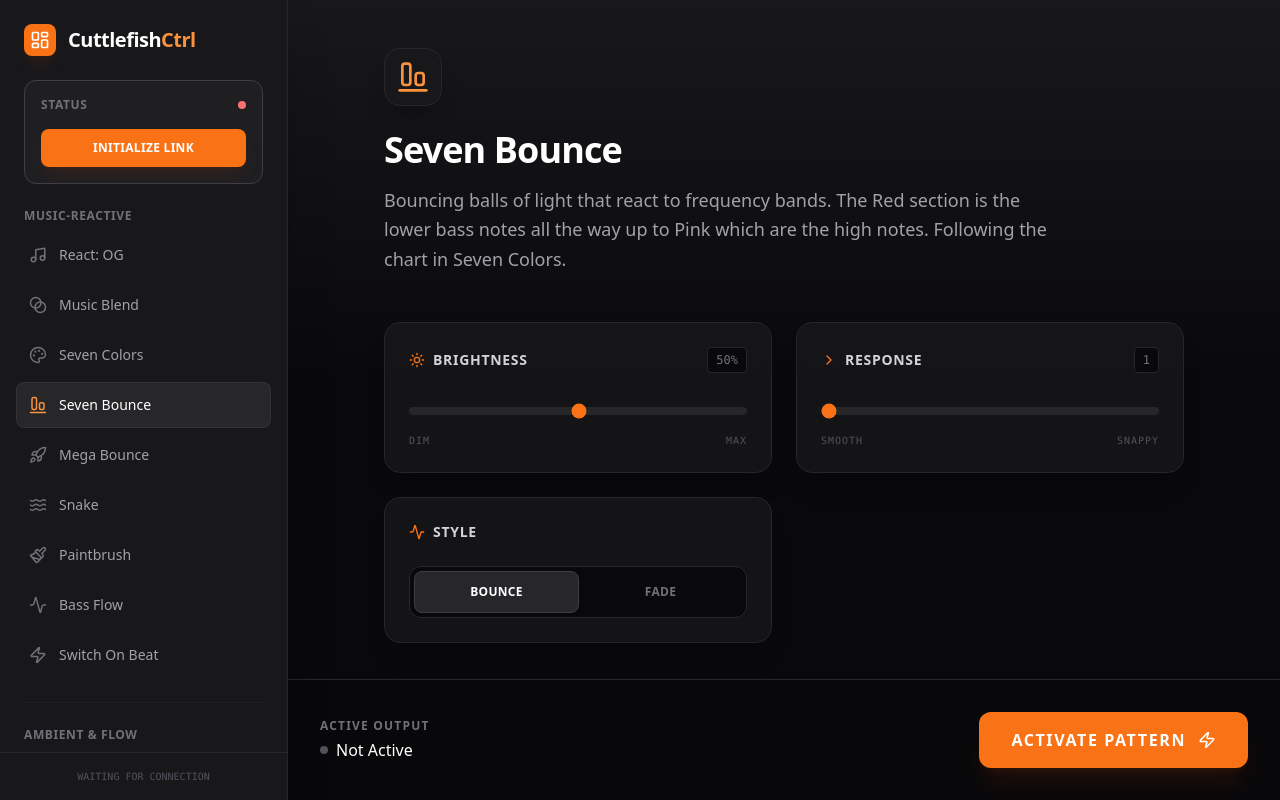
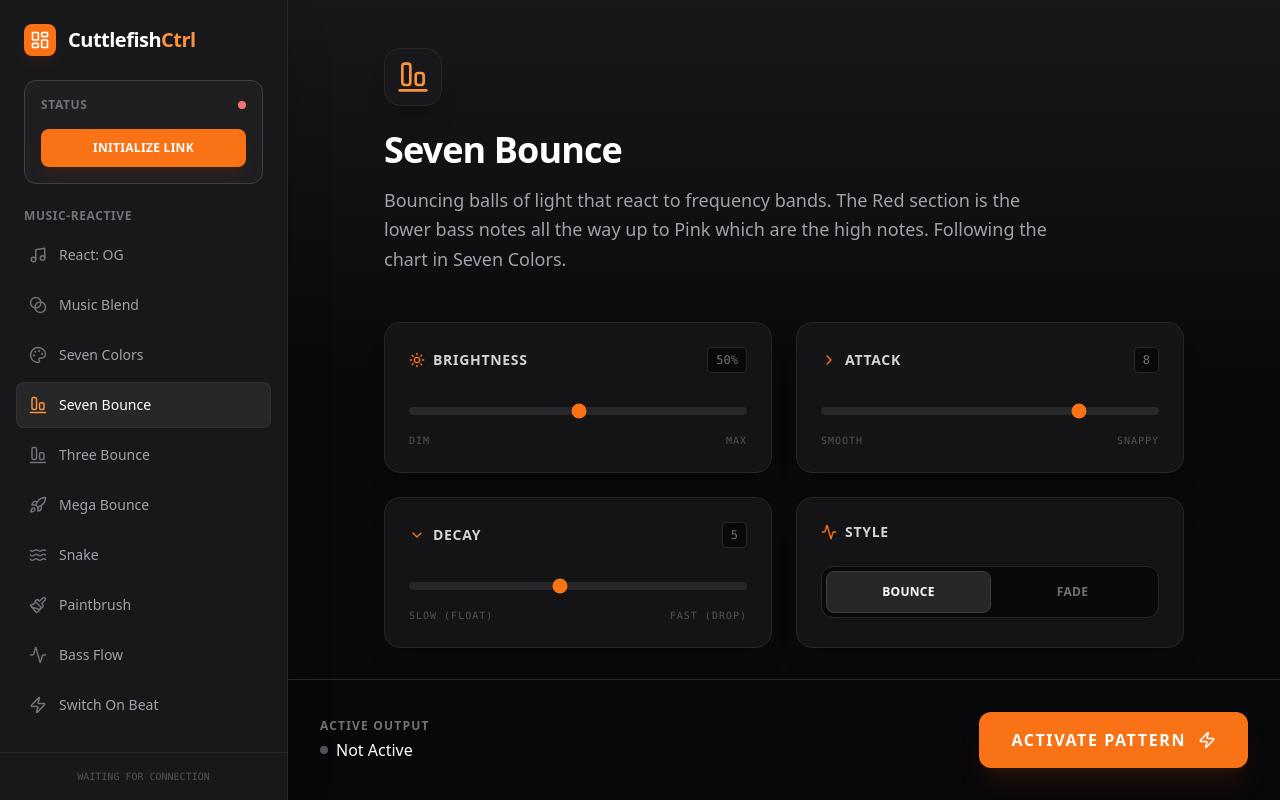
Before and after one commit to Koby1997/CuttlefishLights, a React (Vite) app in the folder control-dashboard/: page / in a window 1280 px wide. Both pictures are taken after a click on the button "Seven Bounce". Built offline with nearby package versions, Linux system fonts and the light colour scheme.

Commit message:
Created 3 Bounce

```diff
--- a/control-dashboard/src/App.jsx
+++ b/control-dashboard/src/App.jsx
@@ -88,7 +88,22 @@ function App() {
       hasDirection: false,
       hasBrightness: true,
       hasSubMode: true,  // 0 = Bounce, 1 = Fade
-      hasResponse: true,  // Controls smoothing speed (var2)
+      hasResponse: true,  // Controls Attack smoothing speed (var2)
+      hasDecay: true,    // Controls Decay gravity speed (var3)
+      category: "Music-Reactive"
+    },
+    {
+      id: "THREEBOUNCE",
+      title: "Three Bounce",
+      icon: AlignEndHorizontal,
+      desc: "Like Seven Bounce, but groups the frequencies into 3 distinct Low, Mid, and High sections. The Low section represents bands 1-3, Mid represents bands 3-5, and High represents bands 5-7.",
+      hasSpeed: false,
+      hasDirection: false,
+      hasBrightness: true,
+      hasSubMode: true,  // 0 = Bounce, 1 = Fade
+      hasResponse: true,  // Controls Attack smoothing speed (var2)
+      hasDecay: true,    // Controls Decay gravity speed (var3)
+      hasSectionColors: true,
       category: "Music-Reactive"
     },
     {
@@ -214,6 +229,9 @@ function App() {
   const [tempVar2, setTempVar2] = useState(50); // Generic Variable 2 (e.g. Response)
   const [tempVar3, setTempVar3] = useState(0); // Generic Variable 3
   const [tempColor, setTempColor] = useState("#ffffff"); // Hex Color for Solid Color mode
+  const [section1Color, setSection1Color] = useState("#ff0000"); // Red Default
+  const [section2Color, setSection2Color] = useState("#00ff00"); // Green Default
+  const [section3Color, setSection3Color] = useState("#ff00d2"); // Pink Default
 
   useEffect(() => {
     // Force the aesthetic defaults for the initially selected mode on page load
@@ -244,7 +262,18 @@ function App() {
         setTempSpeed(50); // N/A
         setDirection(1); // N/A
         setTempVar1(0); // Style: Bounce
-        setTempVar2(1); // Response: 1
+        setTempVar2(8); // Attack: 8 (Snappy default)
+        setTempVar3(5); // Decay: 5 (Standard default)
+        break;
+      case "THREEBOUNCE":
+        setTempSpeed(50); // N/A
+        setDirection(1); // N/A
+        setTempVar1(0); // Style: Bounce
+        setTempVar2(8); // Attack
+        setTempVar3(5); // Decay
+        setSection1Color("#ff0000"); // Red Default
+        setSection2Color("#00ff00"); // Green Default
+        setSection3Color("#ff00d2"); // Pink Default
         break;
       case "MEGABOUNCE":
         setTempSpeed(50); // N/A
@@ -344,9 +373,11 @@ function App() {
     // VAR1 / VAR2 / VAR3
     let var1 = tempVar1;
     let var2 = tempVar2;
-    let var3 = mode.id === "MEGABOUNCE" ? tempVar3 : 0;
+    let var3 = (mode.id === "MEGABOUNCE" || mode.id === "BOUNCE" || mode.id === "THREEBOUNCE") ? tempVar3 : 0;
 
     let r = 0, g = 0, b = 0;
+    let r2 = 0, g2 = 0, b2 = 0;
+    let r3 = 0, g3 = 0, b3 = 0;
 
     // For Solid Color Mode, intercept vars and send RGB
     if (mode.hasColorPicker) {
@@ -361,10 +392,25 @@ function App() {
       r = parseInt(hex.substring(0, 2), 16);
       g = parseInt(hex.substring(2, 4), 16);
       b = parseInt(hex.substring(4, 6), 16);
+    } else if (mode.id === "THREEBOUNCE") {
+      const hex1 = section1Color.replace('#', '');
+      r = parseInt(hex1.substring(0, 2), 16);
+      g = parseInt(hex1.substring(2, 4), 16);
+      b = parseInt(hex1.substring(4, 6), 16);
+
+      const hex2 = section2Color.replace('#', '');
+      r2 = parseInt(hex2.substring(0, 2), 16);
+      g2 = parseInt(hex2.substring(2, 4), 16);
+      b2 = parseInt(hex2.substring(4, 6), 16);
+
+      const hex3 = section3Color.replace('#', '');
+      r3 = parseInt(hex3.substring(0, 2), 16);
+      g3 = parseInt(hex3.substring(2, 4), 16);
+      b3 = parseInt(hex3.substring(4, 6), 16);
     }
 
     // Send the Single Unified Command
-    await serialService.sendConfig(mode.id, delay, dirVal, brightVal, var1, var2, var3, r, g, b);
+    await serialService.sendConfig(mode.id, delay, dirVal, brightVal, var1, var2, var3, r, g, b, r2, g2, b2, r3, g3, b3);
     setActiveMode(mode.id);
   };
 
@@ -660,12 +706,12 @@ function App() {
               </div>
             )}
 
-            {/* Response / Smoothing Control (VAR3 for MegaBounce, VAR2 for old modes) */}
+            {/* Attack / Smoothing Control (VAR3 for MegaBounce, VAR2 for old modes) */}
             {currentMode.hasResponse && (
               <div className="bg-zinc-900/80 backdrop-blur-sm p-6 rounded-2xl border border-zinc-800 shadow-xl">
                 <div className="flex items-center justify-between mb-6">
                   <label className="flex items-center gap-2 text-sm font-bold text-zinc-300 uppercase tracking-wider">
-                    <ChevronRight size={16} className="text-orange-500" /> Response
+                    <ChevronRight size={16} className="text-orange-500" /> Attack
                   </label>
                   <span className="text-xs font-mono text-zinc-500 bg-zinc-950 px-2 py-1 rounded border border-zinc-800">
                     {currentMode.id === "MEGABOUNCE" ? tempVar3 : tempVar2}
@@ -674,7 +720,7 @@ function App() {
                 <input
                   type="range"
                   min="1"
-                  max={(currentMode.id === "MEGABOUNCE" || currentMode.id === "BOUNCE") ? "10" : "100"}
+                  max={(currentMode.id === "MEGABOUNCE" || currentMode.id === "BOUNCE" || currentMode.id === "THREEBOUNCE") ? "10" : "100"}
                   value={currentMode.id === "MEGABOUNCE" ? tempVar3 : tempVar2}
                   onChange={(e) => {
                     const val = parseInt(e.target.value);
@@ -686,6 +732,32 @@ function App() {
                 <div className="flex justify-between mt-3 text-[10px] text-zinc-600 font-mono uppercase tracking-widest">
                   <span>Smooth</span>
                   <span>Snappy</span>
+                </div>
+              </div>
+            )}
+
+            {/* Decay / Gravity Control (VAR3 intentionally isolated for Bounce) */}
+            {currentMode.hasDecay && (
+              <div className="bg-zinc-900/80 backdrop-blur-sm p-6 rounded-2xl border border-zinc-800 shadow-xl">
+                <div className="flex items-center justify-between mb-6">
+                  <label className="flex items-center gap-2 text-sm font-bold text-zinc-300 uppercase tracking-wider">
+                    <ChevronRight size={16} className="text-orange-500 rotate-90" /> Decay
+                  </label>
+                  <span className="text-xs font-mono text-zinc-500 bg-zinc-950 px-2 py-1 rounded border border-zinc-800">
+                    {tempVar3}
+                  </span>
+                </div>
+                <input
+                  type="range"
+                  min="1"
+                  max="10"
+                  value={tempVar3}
+                  onChange={(e) => setTempVar3(parseInt(e.target.value))}
+                  className="w-full h-2 bg-zinc-800 rounded-full appearance-none cursor-pointer accent-orange-500 hover:accent-orange-400 transition-all"
+                />
+                <div className="flex justify-between mt-3 text-[10px] text-zinc-600 font-mono uppercase tracking-widest">
+                  <span>Slow (Float)</span>
+                  <span>Fast (Drop)</span>
                 </div>
               </div>
             )}
@@ -823,6 +895,39 @@ function App() {
               </div>
             )}
 
+            {/* Section Colors for Three Bounce */}
+            {currentMode.hasSectionColors && (
+              <div className="bg-zinc-900/80 backdrop-blur-sm p-6 rounded-2xl border border-zinc-800 shadow-xl md:col-span-2">
+                <label className="flex items-center gap-2 text-sm font-bold text-zinc-300 uppercase tracking-wider mb-6">
+                  <Palette size={16} className="text-orange-500" /> Section Colors
+                </label>
+
+                <div className="space-y-4">
+                  {[
+                    { label: "Low Section", state: section1Color, setter: setSection1Color },
+                    { label: "Mid Section", state: section2Color, setter: setSection2Color },
+                    { label: "High Section", state: section3Color, setter: setSection3Color }
+                  ].map((section, sIdx) => (
+                    <div key={sIdx} className="mb-4 last:mb-0 flex items-center justify-between bg-zinc-950 p-4 rounded-xl border border-zinc-800">
+                      <div>
+                        <span className="text-sm font-bold text-zinc-300 block">{section.label}</span>
+                        <span className="text-[10px] text-zinc-500 font-mono uppercase">Custom HTML RGB Wheel</span>
+                      </div>
+                      <div className="relative group cursor-pointer">
+                        <input
+                          type="color"
+                          value={section.state}
+                          onChange={(e) => section.setter(e.target.value)}
+                          className="w-10 h-10 p-0 border-0 rounded-full overflow-hidden cursor-pointer"
+                        />
+                        <div className="absolute inset-0 ring-2 ring-zinc-700/50 rounded-full pointer-events-none group-hover:ring-orange-500/50 transition-all"></div>
+                      </div>
+                    </div>
+                  ))}
+                </div>
+              </div>
+            )}
+
             {/* Solid Color Picker */}
             {(currentMode.hasColorPicker || (currentMode.id === "MEGABOUNCE" && tempVar2 === 2)) && (
               <div className="bg-zinc-900/80 backdrop-blur-sm p-6 rounded-2xl border border-zinc-800 shadow-xl flex flex-col sm:flex-row items-center justify-between gap-6">
--- a/control-dashboard/src/services/SerialService.js
+++ b/control-dashboard/src/services/SerialService.js
@@ -46,13 +46,13 @@ class SerialService {
      * Queues a configuration command.
      * The actual sending is handled by processQueue when tokens/acks allow.
      */
-    async sendConfig(mode, speed, dir, brightness, var1, var2, var3, r = 0, g = 0, b = 0) {
+    async sendConfig(mode, speed, dir, brightness, var1, var2, var3, r = 0, g = 0, b = 0, r2 = 0, g2 = 0, b2 = 0, r3 = 0, g3 = 0, b3 = 0) {
         if (!this.isConnected || !this.writer) {
             console.error("Cannot send: Not connected");
             return;
         }
 
-        const command = `SET:${mode},${speed},${dir},${brightness},${var1},${var2},${var3},${r},${g},${b}`;
+        const command = `SET:${mode},${speed},${dir},${brightness},${var1},${var2},${var3},${r},${g},${b},${r2},${g2},${b2},${r3},${g3},${b3}`;
         console.log(`Queueing command: ${command}`);
         this.commandQueue.push(command);
         if (this.commandQueue.length > 2) this.commandQueue.shift();
```
Also changed, not shown: 2 other files (tests, documents, lock files or other folders).
